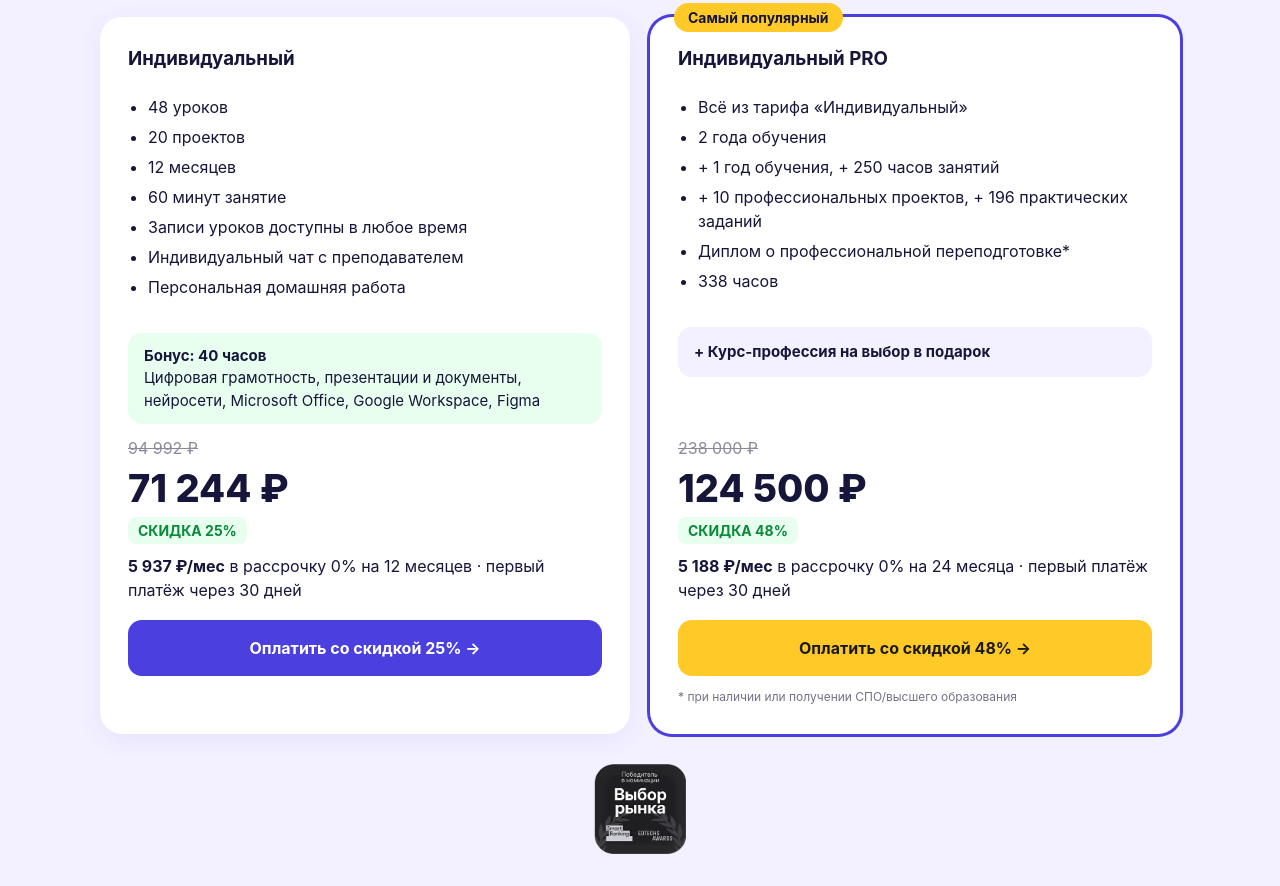
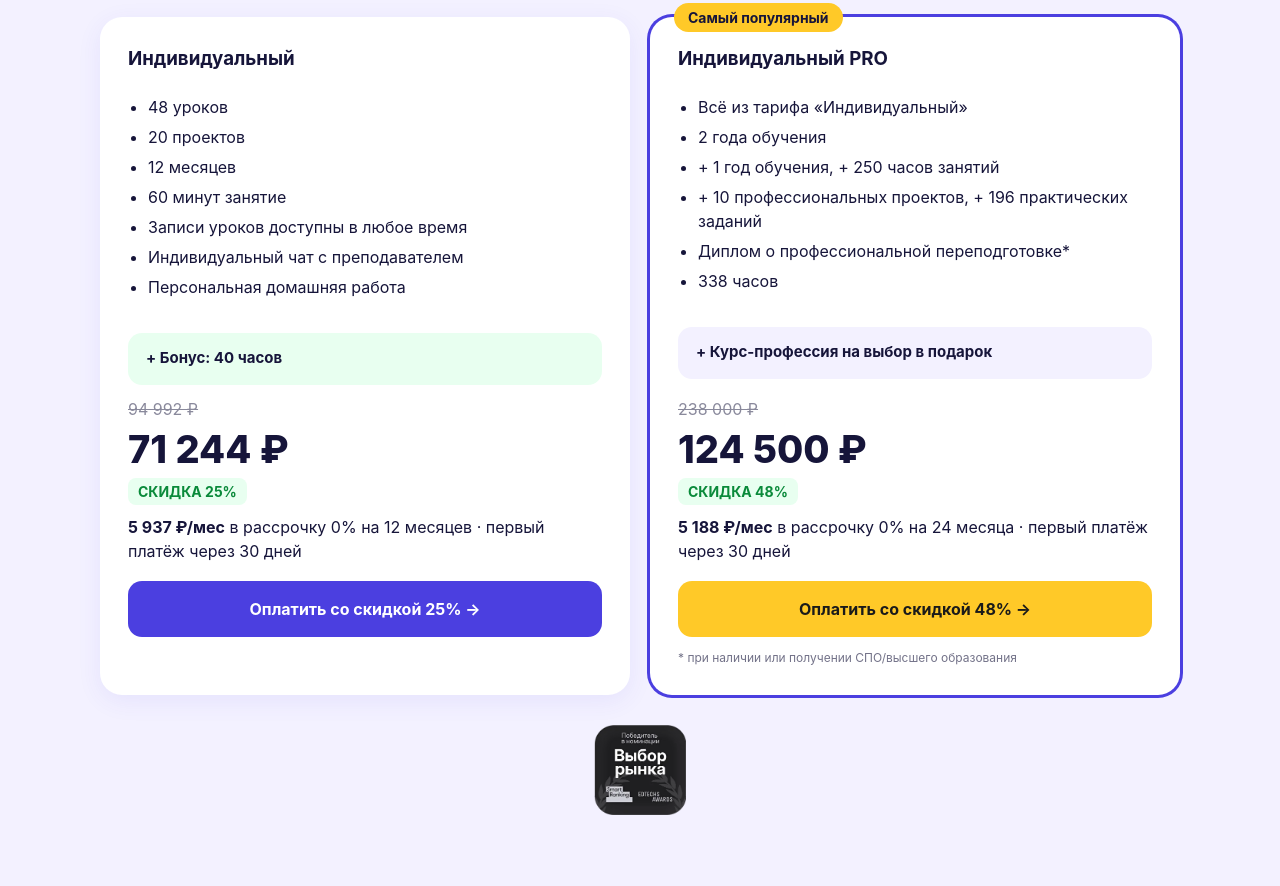
Before and after one commit to godoffear/eduson-kids-landing, a plain HTML site: page index.html in a window 1280 px wide. Shown: the part 3708-4594 px from the top of the page. Drawn offline with Linux system fonts and the light colour scheme.

Commit message:
Bonus spoiler, matching style

```diff
--- a/index.html
+++ b/index.html
@@ -65,6 +65,10 @@ footer b{color:#fff;display:block;margin-bottom:8px}footer a{color:#bbb;text-dec
 @media(max-width:800px){.howbox{padding:28px 18px}.howgrid{grid-template-columns:1fr}}
 details.gift summary{cursor:pointer;font-weight:700;list-style:none}details.gift summary::-webkit-details-marker{display:none}details.gift[open] summary{color:var(--p)}
 .price{display:flex;flex-direction:column}.price .pb{margin-top:auto}.price .pb .btn{display:block;text-align:center}.price .fn{font-size:12px;opacity:.6;margin-top:12px;min-height:18px}
+.sp{border-radius:14px;padding:14px 18px;margin:12px 0;font-size:15px;min-height:52px}
+.sp summary{cursor:pointer;font-weight:700;list-style:none}.sp summary::-webkit-details-marker{display:none}
+.sp p{margin-top:10px}.sp.bonus{background:#e8fff0}.sp.bonus[open] summary{color:#0a8a3a}
+.price ul{min-height:196px}
 </style></head><body>
 
 <header class="hero"><div class="w">
@@ -142,13 +146,13 @@ details.gift summary{cursor:pointer;font-weight:700;list-style:none}details.gift
  <div class="grid g2">
   <div class="card price"><h3>Индивидуальный</h3>
    <ul><li>48 уроков</li><li>20 проектов</li><li>12 месяцев</li><li>60 минут занятие</li><li>Записи уроков доступны в любое время</li><li>Индивидуальный чат с преподавателем</li><li>Персональная домашняя работа</li></ul>
-   <div class="bonus"><b>Бонус: 40 часов</b><br>Цифровая грамотность, презентации и документы, нейросети, Microsoft Office, Google Workspace, Figma</div>
+   <details class="sp bonus"><summary>+ Бонус: 40 часов</summary><p>Цифровая грамотность, создание презентаций и документов, нейросети, Microsoft Office, Google Workspace, Figma</p></details>
    <div class="pb"><div class="old">94 992 ₽</div><div class="new">71 244 ₽</div><span class="off">СКИДКА 25%</span>
    <p style="margin:10px 0 18px"><b>5 937 ₽/мес</b> в рассрочку 0% на 12 месяцев · первый платёж через 30 дней</p>
    <a class="btn b" href="#">Оплатить со скидкой 25% →</a></div><p class="fn" style="visibility:hidden">&nbsp;</p></div>
   <div class="card price pop"><span class="tag">Самый популярный</span><h3>Индивидуальный PRO</h3>
    <ul><li>Всё из тарифа «Индивидуальный»</li><li>2 года обучения</li><li>+ 1 год обучения, + 250 часов занятий</li><li>+ 10 профессиональных проектов, + 196 практических заданий</li><li>Диплом о профессиональной переподготовке*</li><li>338 часов</li></ul>
-   <details class="gift"><summary>+ Курс-профессия на выбор в подарок</summary><p style="margin-top:10px">Фронтенд-разработчик · Веб-дизайнер · Аналитик данных · Python-разработчик · Инженер по тестированию · Data Scientist · Project Manager в ИТ</p><p style="margin-top:8px"><small>Поможем выбрать свою ИТ-профессию</small></p></details>
+   <details class="sp gift"><summary>+ Курс-профессия на выбор в подарок</summary><p>Фронтенд-разработчик · Веб-дизайнер · Аналитик данных · Python-разработчик · Инженер по тестированию · Data Scientist · Project Manager в ИТ</p><p><small>Поможем выбрать свою ИТ-профессию</small></p></details>
    <div class="pb"><div class="old">238 000 ₽</div><div class="new">124 500 ₽</div><span class="off">СКИДКА 48%</span>
    <p style="margin:10px 0 18px"><b>5 188 ₽/мес</b> в рассрочку 0% на 24 месяца · первый платёж через 30 дней</p>
    <a class="btn" href="#">Оплатить со скидкой 48% →</a>
```
